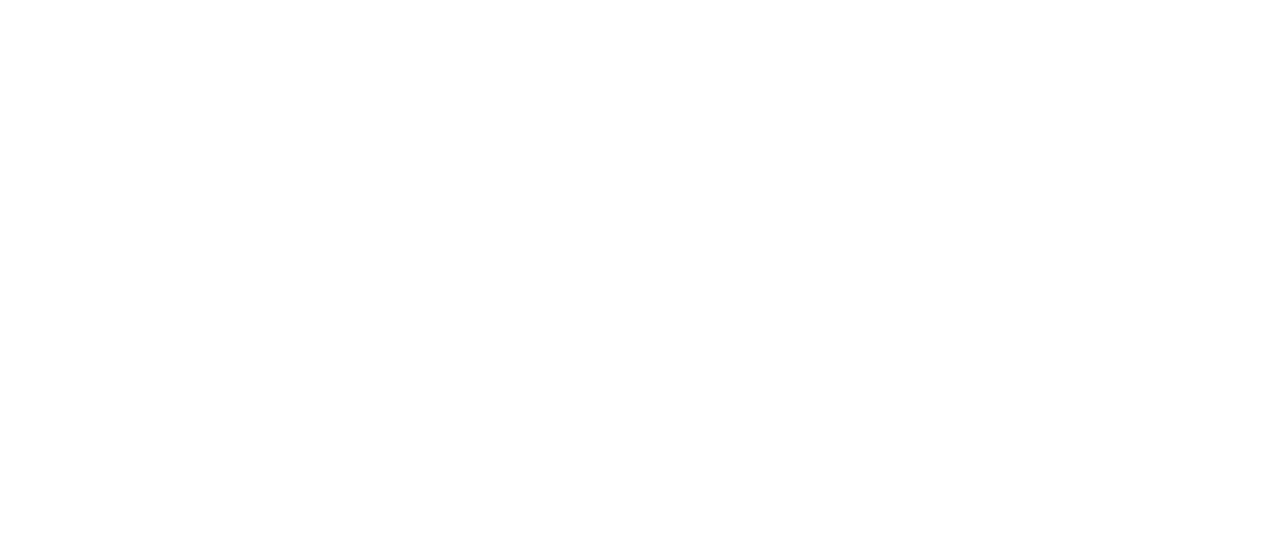
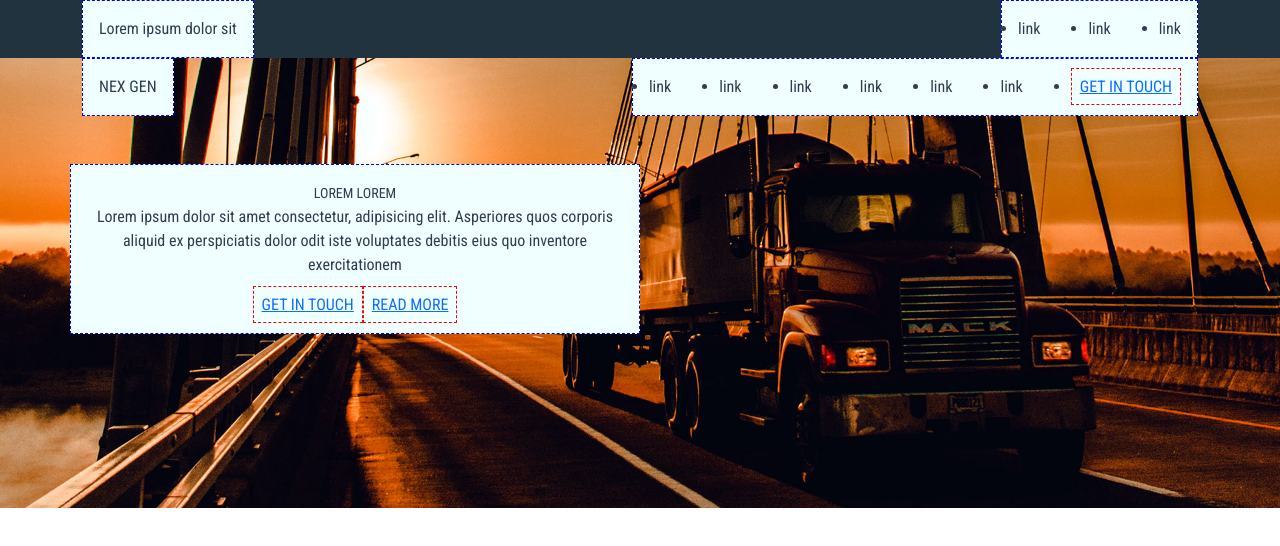
Before and after one commit to meta-ela/proj-html-vuejs, a Vue app: page / in a window 1280 px wide. Shown: the top 546 px of the page. Built offline with nearby package versions, Linux system fonts and the light colour scheme.

Commit message:
Adds TheHeader and NavBar components basic layout

```diff
--- a/src/assets/scss/_general.scss
+++ b/src/assets/scss/_general.scss
@@ -4,5 +4,31 @@
     -moz-osx-font-smoothing: grayscale;
     text-align: center;
     color: #2c3e50;
-    margin-top: 60px;
 }
+
+
+/* DEBUG ONLY *******************************/
+.debug {
+    padding: 1rem;
+    border: 1px dashed blue;
+    background-color: azure;
+}
+
+.debug_border{
+    border: 1px dashed red;
+    padding: .5rem;
+}
+
+/********************************************/
+
+.info_bar_bg{
+    background-color: $infobar_color;
+}
+
+.jumbotron_bg {
+    background-image: url("/public/img/bg-9.jpg");
+    background-size: cover;
+    background-position: center;
+    background-repeat: no-repeat;
+    height: 450px;
+}
--- a/src/assets/scss/_variables.scss
+++ b/src/assets/scss/_variables.scss
@@ -0,0 +1 @@
+$infobar_color: #21333e
--- a/src/components/NavBar.vue
+++ b/src/components/NavBar.vue
@@ -1,6 +1,25 @@
 <template>
     <div>
-
+        <!-- stampare i dati con v-for??? -->
+        <nav class="d-flex justify-content-between">
+            <div class="debug">
+                NEX GEN
+            </div>
+            <div>
+                <!-- stampare i dati con v-for??? -->
+                <ul class="d-flex gap-5 debug mb-0">
+                    <li>link</li>
+                    <li>link</li>
+                    <li>link</li>
+                    <li>link</li>
+                    <li>link</li>
+                    <li>link</li>
+                    <li>
+                        <a class="debug_border" href="javascript:void(0)">GET IN TOUCH</a>
+                    </li>
+                </ul>
+            </div>
+        </nav>
     </div>
 </template>
 
--- a/src/components/TheHeader.vue
+++ b/src/components/TheHeader.vue
@@ -1,6 +1,42 @@
 <template>
     <div>
-        <NavBar></NavBar>
+        <!-- info-bar superiore fisso -->
+        <div class="info_bar_bg">
+            <div class="container">
+                <div class="d-flex justify-content-between">
+                    <div class="debug">
+                        Lorem ipsum dolor sit
+                    </div>
+                    <div>
+                        <!-- stampare i dati con v-for??? -->
+                        <ul class="d-flex gap-5 debug mb-0">
+                            <li>link</li>
+                            <li>link</li>
+                            <li>link</li>
+                        </ul>
+                    </div>
+                </div>
+            </div>
+        </div>
+        <!-- jumbotron image con dentro NavBar.vue -->
+        <div class="jumbotron_bg">
+            <div class="container">
+                <!-- nav bar con ciclo v-for -->
+                <NavBar></NavBar>
+                <div class="row row-cols-2">
+                    <div class="col debug mt-5">
+                        <small>LOREM LOREM</small>
+                        <P>
+                            Lorem ipsum dolor sit amet consectetur, adipisicing elit. Asperiores quos corporis aliquid ex perspiciatis dolor odit iste voluptates debitis eius quo inventore exercitationem
+                        </P>
+                        <a class="debug_border" href="javascript:void(0)">GET IN TOUCH</a>
+                        <a class="debug_border" href="javascript:void(0)">READ MORE</a>
+                    </div>
+                    <div class="col"></div>
+                </div>
+            </div>
+        </div>
+
     </div>
 </template>
 
```
